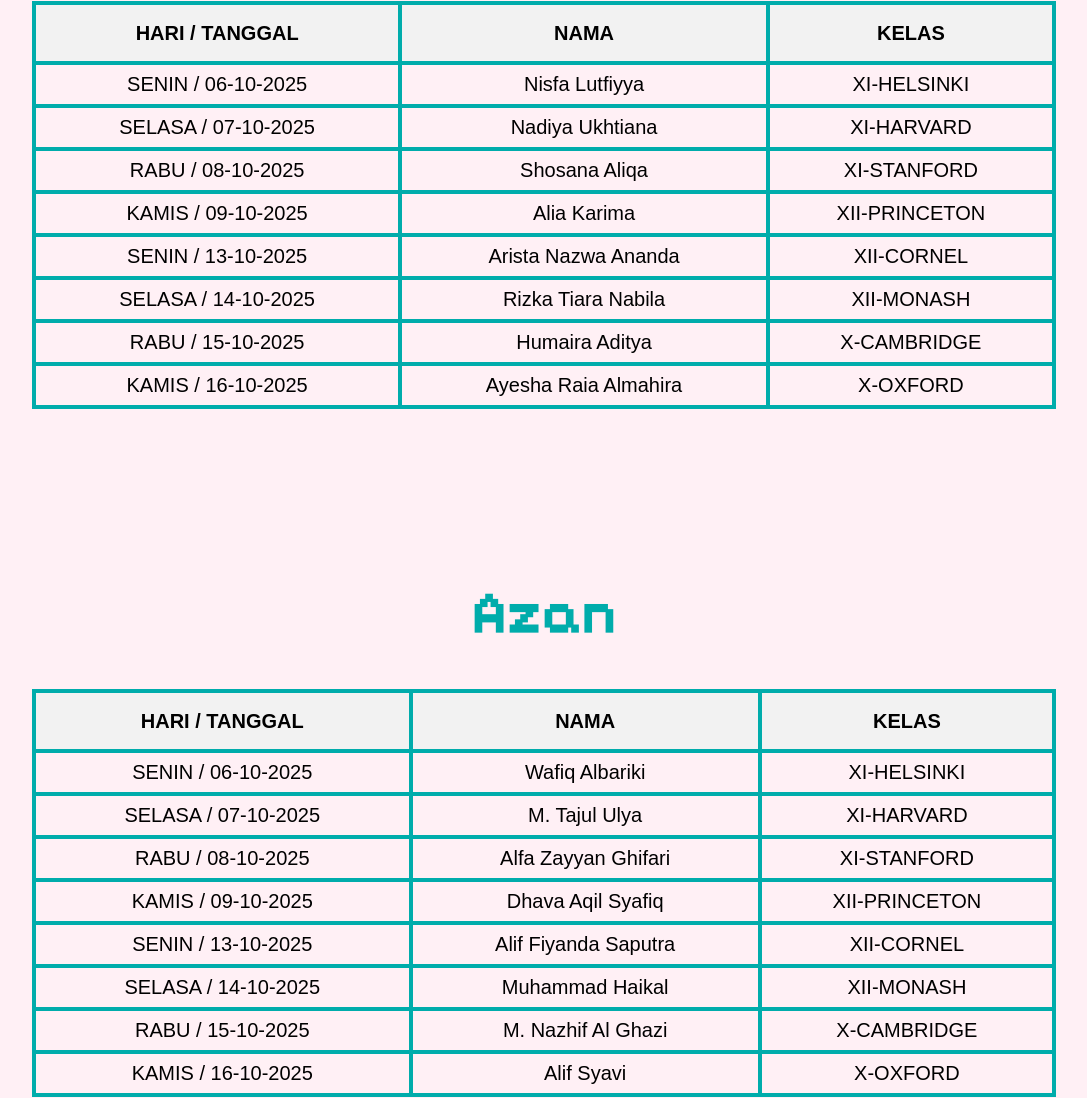
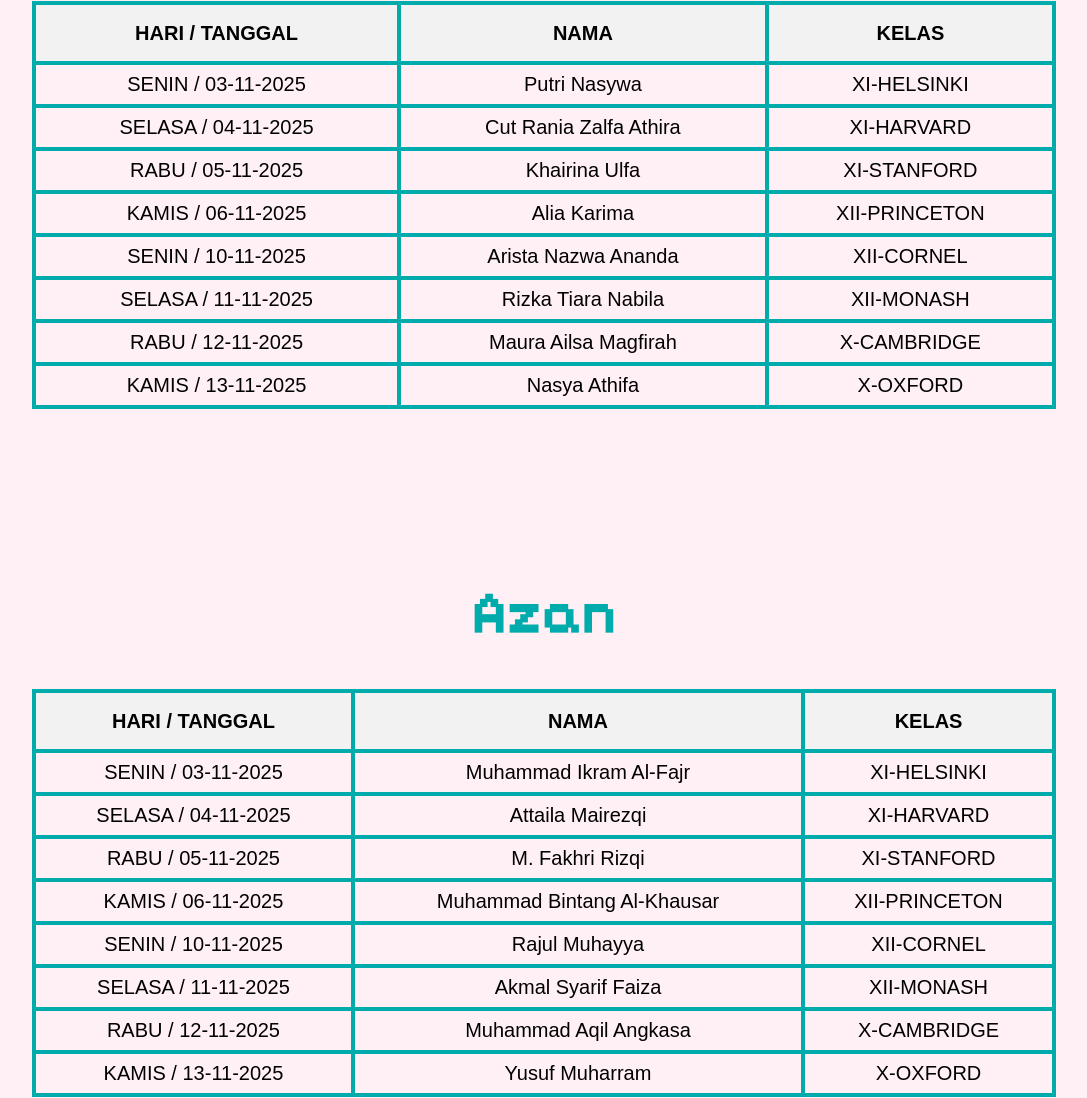
Before and after one commit to XAMXAM0/OSIS-AGAMA, a plain HTML site: page index.html in a window 1280 px wide. Shown: the part 980-2078 px from the top of the page, without its empty margins (96-1183 px from the left). Drawn offline with nearby package versions, Linux system fonts and the light colour scheme.

Commit message:
Add files via upload

```diff
--- a/index.html
+++ b/index.html
@@ -71,43 +71,43 @@ data-aos-duration="1500">
     <th>KELAS</th>
   </tr>
     <tr>
-      <td>SENIN / 06-10-2025</td>
-      <td>Nisfa Lutfiyya</td>
+      <td>SENIN / 03-11-2025</td>
+      <td>Putri Nasywa</td>
       <td>XI-HELSINKI</td>
     </tr>
     <tr>
-      <td>SELASA / 07-10-2025</td>
-      <td>Nadiya Ukhtiana</td>
+      <td>SELASA / 04-11-2025</td>
+      <td>Cut Rania Zalfa Athira</td>
       <td>XI-HARVARD</td>
     </tr>
     <tr>
-      <td>RABU / 08-10-2025</td>
-      <td>Shosana Aliqa</td>
+      <td>RABU / 05-11-2025</td>
+      <td>Khairina Ulfa</td>
       <td>XI-STANFORD</td>
     </tr>
       <tr>
-    <td>KAMIS / 09-10-2025</td>
+    <td>KAMIS / 06-11-2025</td>
       <td>Alia Karima</td>
       <td>XII-PRINCETON</td>
     </tr>
     <tr>
-      <td>SENIN / 13-10-2025</td>
+      <td>SENIN / 10-11-2025</td>
       <td>Arista Nazwa Ananda</td>
       <td>XII-CORNEL</td>
     </tr>
     <tr>
-      <td>SELASA / 14-10-2025</td>
+      <td>SELASA / 11-11-2025</td>
       <td>Rizka Tiara Nabila</td>
       <td>XII-MONASH</td>
     </tr>
     <tr>
-      <td>RABU / 15-10-2025</td>
-      <td>Humaira Aditya</td>
+      <td>RABU / 12-11-2025</td>
+      <td>Maura Ailsa Magfirah</td>
       <td>X-CAMBRIDGE</td>
     </tr>
     <tr>
-      <td>KAMIS / 16-10-2025</td>
-      <td>Ayesha Raia Almahira</td>
+      <td>KAMIS / 13-11-2025</td>
+      <td>Nasya Athifa</td>
       <td>X-OXFORD</td>
     </tr>
   </table>
@@ -132,43 +132,43 @@ data-aos-duration="1500">
     <th>KELAS</th>
   </tr>
     <tr>
-      <td>SENIN / 06-10-2025</td>
-      <td>Wafiq Albariki</td>
+      <td>SENIN / 03-11-2025</td>
+      <td>Muhammad Ikram Al-Fajr</td>
       <td>XI-HELSINKI</td>
     </tr>
     <tr>
-      <td>SELASA / 07-10-2025</td>
-      <td>M. Tajul Ulya</td>
+      <td>SELASA / 04-11-2025</td>
+      <td>Attaila Mairezqi</td>
       <td>XI-HARVARD</td>
     </tr>
     <tr>
-      <td>RABU / 08-10-2025</td>
-      <td>Alfa Zayyan Ghifari</td>
+      <td>RABU / 05-11-2025</td>
+      <td>M. Fakhri Rizqi</td>
       <td>XI-STANFORD</td>
     </tr>
       <tr>
-    <td>KAMIS / 09-10-2025</td>
-      <td>Dhava Aqil Syafiq</td>
+    <td>KAMIS / 06-11-2025</td>
+      <td>Muhammad Bintang Al-Khausar</td>
       <td>XII-PRINCETON</td>
     </tr>
     <tr>
-      <td>SENIN / 13-10-2025</td>
-      <td>Alif Fiyanda Saputra</td>
+      <td>SENIN / 10-11-2025</td>
+      <td>Rajul Muhayya</td>
       <td>XII-CORNEL</td>
     </tr>
     <tr>
-      <td>SELASA / 14-10-2025</td>
-      <td>Muhammad Haikal</td>
+      <td>SELASA / 11-11-2025</td>
+      <td>Akmal Syarif Faiza</td>
       <td>XII-MONASH</td>
     </tr>
     <tr>
-      <td>RABU / 15-10-2025</td>
-      <td>M. Nazhif Al Ghazi</td>
+      <td>RABU / 12-11-2025</td>
+      <td>Muhammad Aqil Angkasa</td>
       <td>X-CAMBRIDGE</td>
     </tr>
     <tr>
-      <td>KAMIS / 16-10-2025</td>
-      <td>Alif Syavi</td>
+      <td>KAMIS / 13-11-2025</td>
+      <td>Yusuf Muharram</td>
       <td>X-OXFORD</td>
     </tr>
   </table>
```
